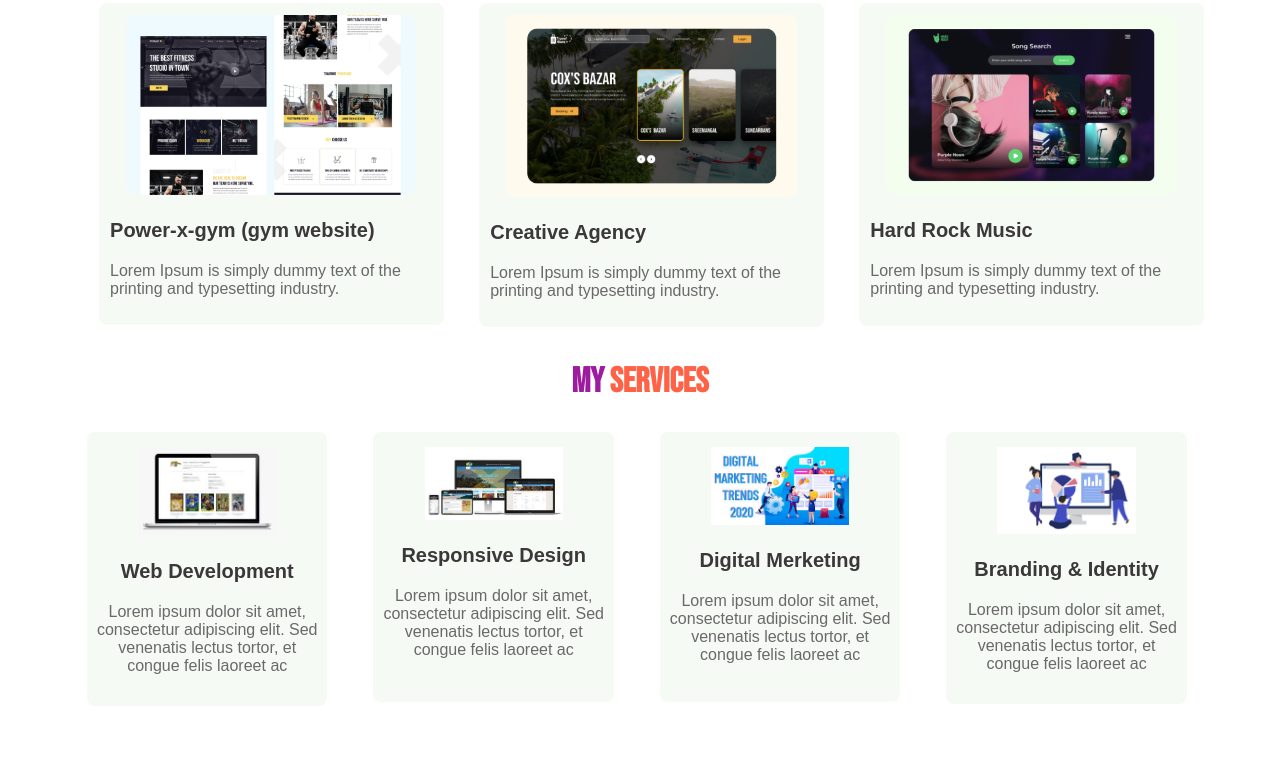
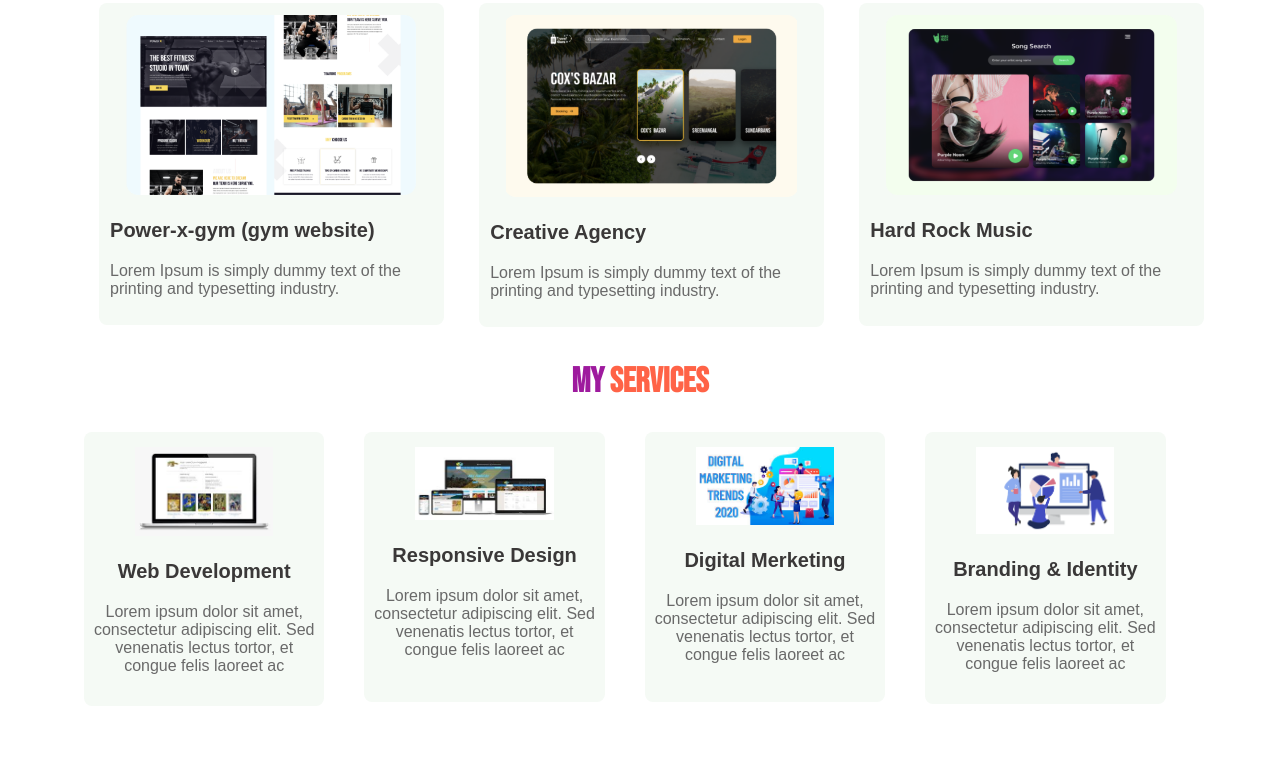
Before and after one commit to mh-habib/assignment1, a plain HTML site: page index.html in a window 1280 px wide. Shown: the part 1169-1927 px from the top of the page. Drawn offline with Linux system fonts and the light colour scheme.

Commit message:
Added services

```diff
--- a/style.css
+++ b/style.css
@@ -104,7 +104,7 @@ p{
     background-color: rgb(245, 250, 245);
     float: left;
     padding: 15px 5px;
-    margin: 0 2%;
+    margin: 0px 20px;
     border-radius: 8px;
 }
 .services p{
```
